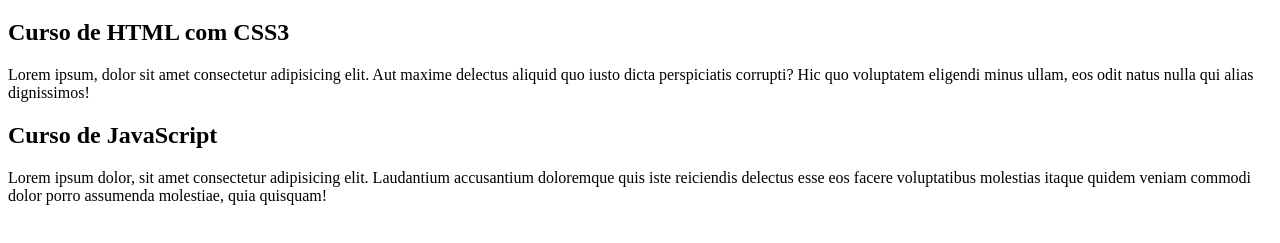
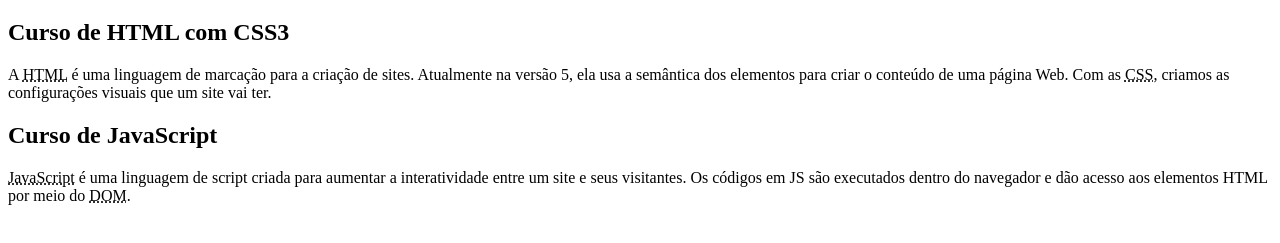
Before and after one commit to rafaelmanzutti/projeto-site, a plain HTML site: page index.html in a window 1280 px wide. Shown: the part 61-304 px from the top of the page. Drawn offline with Linux system fonts and the light colour scheme.

Commit message:
texto dos parágrafos do index

```diff
--- a/index.html
+++ b/index.html
@@ -13,11 +13,11 @@
         </header>
         <article>
             <h2>Curso de HTML com CSS3</h2>
-            <p>Lorem ipsum, dolor sit amet consectetur adipisicing elit. Aut maxime delectus aliquid quo iusto dicta perspiciatis corrupti? Hic quo voluptatem eligendi minus ullam, eos odit natus nulla qui alias dignissimos!</p>
+            <p>A <abbr title="HyperText Markup Language">HTML</abbr> é uma linguagem de marcação para a criação de sites. Atualmente na versão 5, ela usa a semântica dos elementos para criar o conteúdo de uma página Web. Com as <abbr title="Cascading Style Sheets">CSS</abbr>, criamos as configurações visuais que um site vai ter.</p>
         </article>
         <article>
             <h2>Curso de JavaScript</h2>
-            <p>Lorem ipsum dolor, sit amet consectetur adipisicing elit. Laudantium accusantium doloremque quis iste reiciendis delectus esse eos facere voluptatibus molestias itaque quidem veniam commodi dolor porro assumenda molestiae, quia quisquam!</p>
+            <p><abbr title="JavaScript">JavaScript</abbr> é uma linguagem de script criada para aumentar a interatividade entre um site e seus visitantes. Os códigos em JS são executados dentro do navegador e dão acesso aos elementos HTML por meio do <abbr title="Document Object Model">DOM</abbr>.</p>
         </article>
     </main>
 </body>
```
